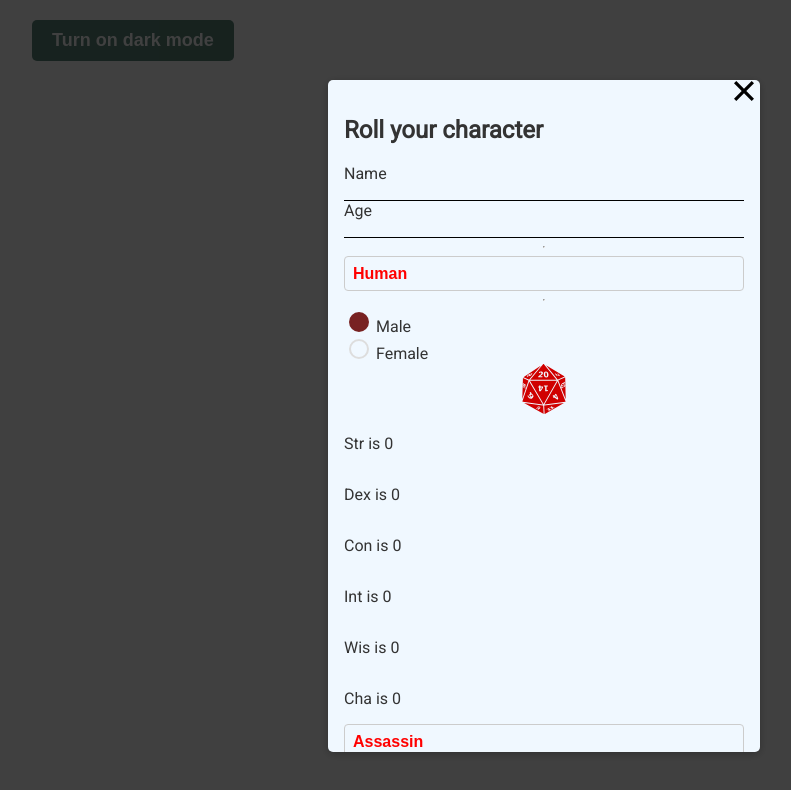
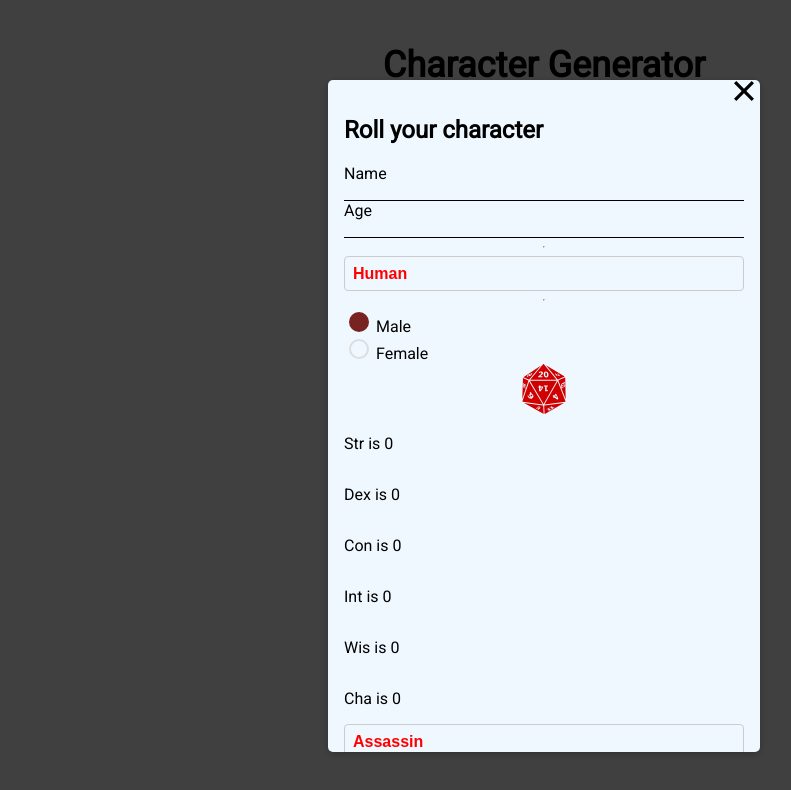
Before and after one commit to Peltimies/svelte-ht, a Svelte app: page / in a window 1280 px wide. Both pictures are taken after a click on the button "Roll a Character". Shown: the top 790 px of the page, without its empty margins (96-887 px from the left). Built offline with nearby package versions, Linux system fonts and the light colour scheme.

Commit message:
Finishing commit

```diff
--- a/public/global.css
+++ b/public/global.css
@@ -1,8 +1,3 @@
-:root {
-  --bg-color: white;
-  --text-color: #000;
-  --primary-color: #5c867a;
-}
 html,
 body {
   min-height: 100%;
--- a/src/App.svelte
+++ b/src/App.svelte
@@ -1,12 +1,9 @@
 <script>
   import NewChar from './NewChar.svelte';
+  import darkMode from './darkmode';
   import Info from './Info.svelte';
-  import darkMode from './darkmode.js';
+
   export let name;
-
-  function toggleDarkMode() {
-    darkMode.update((value) => !value);
-  }
 
   //ce.detaili ottaa vastaan välitetyn datan äitikomponentilla muualla välitetyn custom eventin avulla
   function removeWithId(ce) {
@@ -26,25 +23,10 @@
     showModal = false;
   }
   $: console.log(characters);
-
-  let darken = '';
-  //ternary joka vaihtelee tumman ja vaalean teeman väliltä koko body elementtiä//
-  $: darken = `
-    background-color: ${$darkMode ? '#333' : 'var(--bg-color'};
-    color: ${$darkMode ? '#fff' : '#333'};
-    transition: 1s;
-  `;
 </script>
 
-<main class="container" style={darken}>
+<main class="container">
   <div class="content">
-    <button on:click={toggleDarkMode}>
-      {#if $darkMode}
-        Turn off dark mode
-      {:else}
-        Turn on dark mode
-      {/if}
-    </button>
     <div class="title">
       <h1>Character Generator</h1>
       <p>Harjoitustyö by <b>{name}</b></p>
@@ -118,7 +100,7 @@
     font-size: 18px;
     font-weight: bold;
     color: #fff;
-    background-color: var(--primary-color);
+    background-color: #5c867a;
     border: none;
     border-radius: 5px;
     cursor: pointer;
--- a/src/Modali.svelte
+++ b/src/Modali.svelte
@@ -1,17 +1,8 @@
 <script>
-  import darkMode from './darkmode.js';
-
-  let modalStyle;
-
-  $: modalStyle = `
-  background-color: ${$darkMode ? '#333' : 'fff'};
-    color: ${$darkMode ? '#fff' : '#333'};
-    transition: 1s;
-  `;
 </script>
 
 <div class="backdrop" />
-<div class="modal" style={modalStyle}>
+<div class="modal">
   <header>
     <slot name="header" />
   </header>
--- a/src/NewChar.svelte
+++ b/src/NewChar.svelte
@@ -257,7 +257,7 @@
       hd: '1d4',
       weapons: 'simple',
       armor: 'none',
-      skills: 'spell casting',
+      skills: ['spell casting'],
     },
 
     {
```
Also changed, not shown: 1 other file (tests, documents, lock files or other folders).
